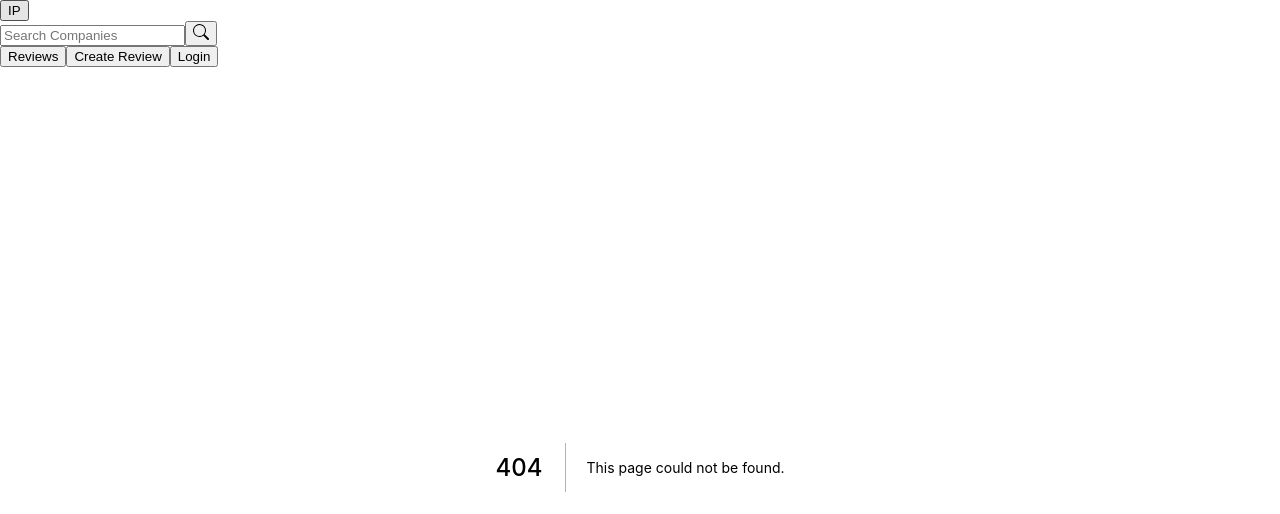
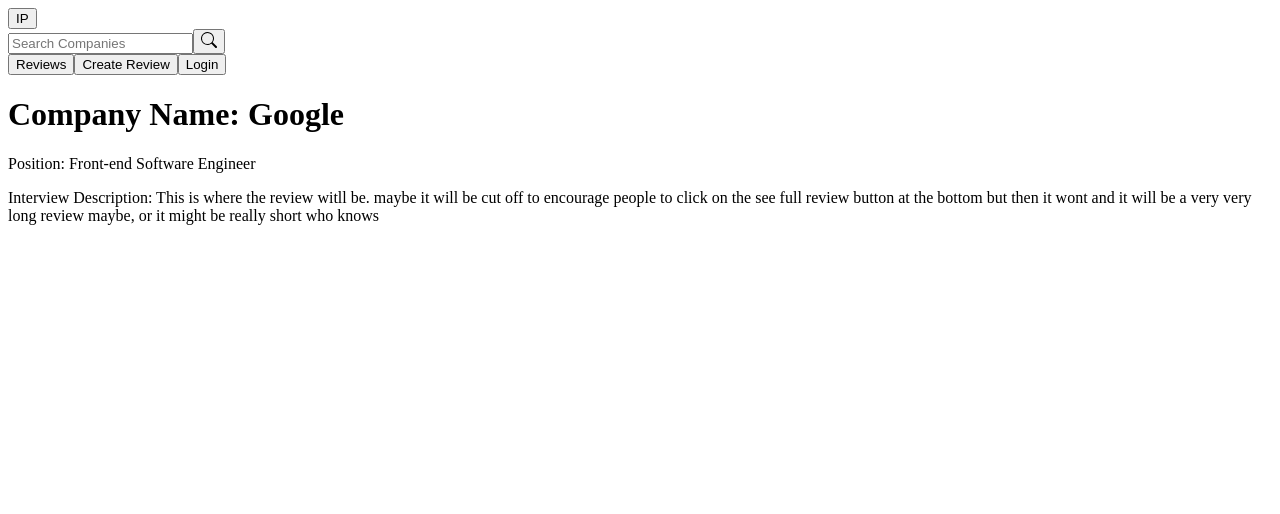
Before and after one commit to jigglyPuffPTRI3/wigglyTuff, a Next.js app: page /positionReview in a window 1280 px wide. Before the commit this address had no page. Shown: the top 514 px of the page. Built offline with nearby package versions, Linux system fonts and the light colour scheme.

Commit message:
created: began creating UI for individual interview review

```diff
--- a/components/reviewsList/reviewCard.jsx
+++ b/components/reviewsList/reviewCard.jsx
@@ -14,7 +14,7 @@
                 numberOfStars={4}
                 starDimension='30px'
             />
-            <Link href='/testRoute'>
+            <Link href='/positionReview'>
                 <button className='p-2 my-5 text-lg font-medium text-white bg-gray-600 border-2 border-gray-600 rounded-lg hover:bg-gray-300 hover:text-gray-600'>
                     Full Review
                 </button>
--- /dev/null
+++ b/pages/positionReview.jsx
@@ -0,0 +1,17 @@
+export default function PositionReview() {
+    return (
+        <div className='flex flex-col m-3'>
+            <h1 className='p-2 text-5xl'>
+                Company Name: Google
+            </h1>
+            <p className='p-2 text-4xl'>
+                Position: Front-end Software Engineer
+            </p>
+            <p className='p-2 text-2xl'>
+                Interview Description: This is where the review witll be. maybe it will be cut
+                off to encourage people to click on the see full review button at the bottom but then it wont and it will be a very very long review maybe, or it might be really short who knows
+            </p>
+
+        </div >
+    );
+}
```
